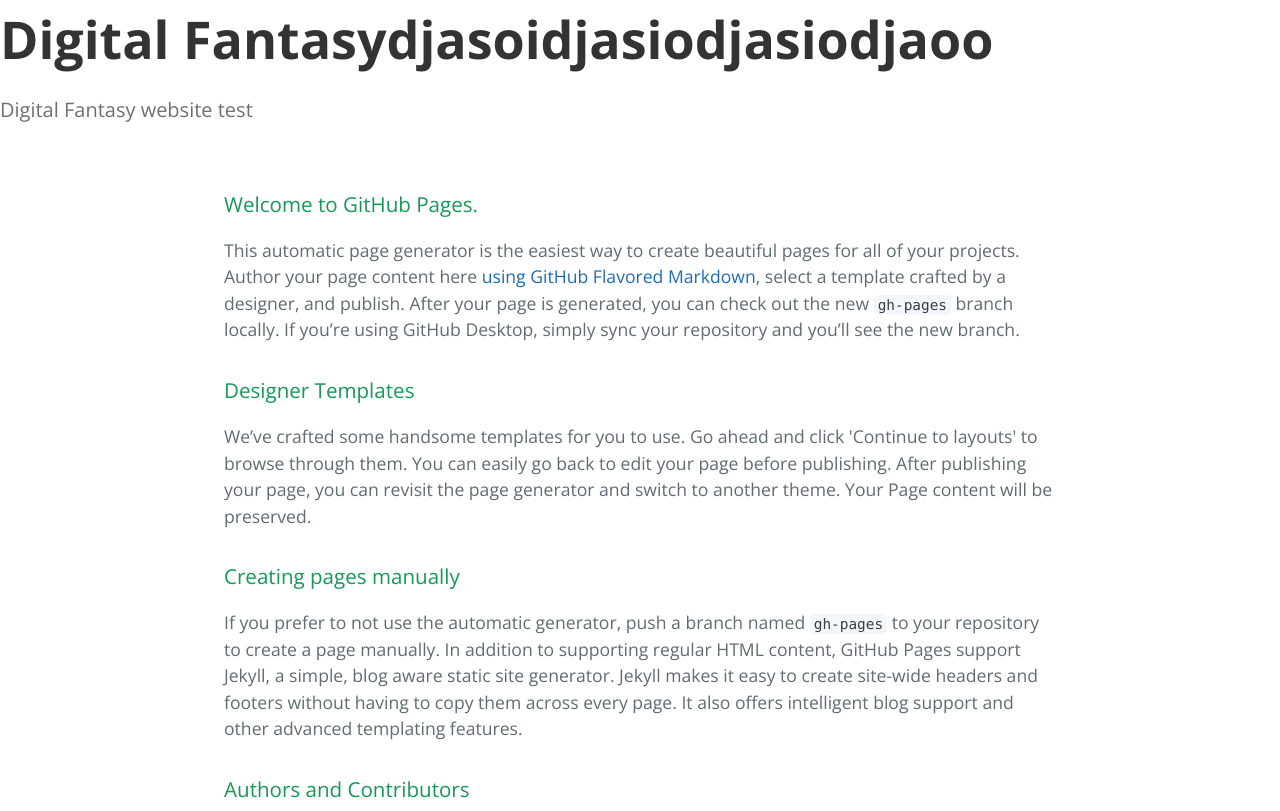
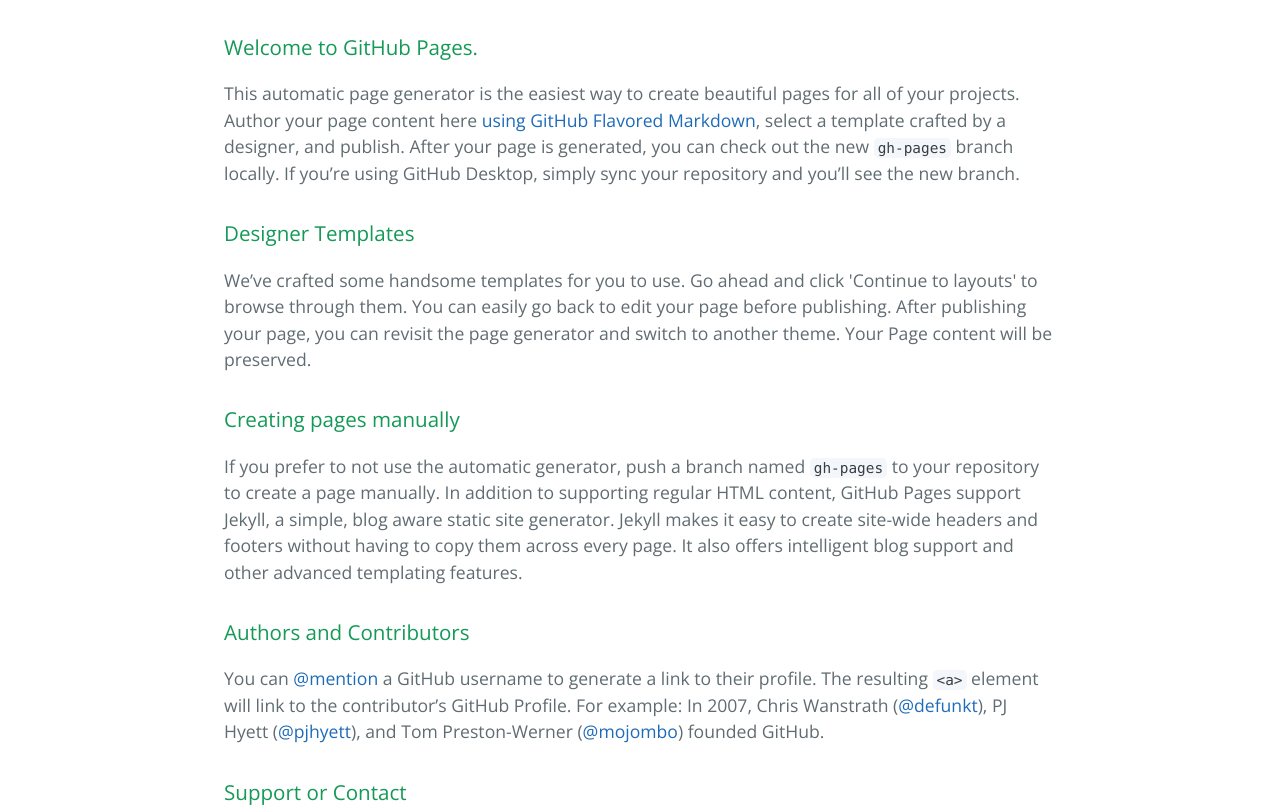
Before and after one commit to imdiogodantas/digitalfantasy, a plain HTML site: page index.html in a window 1280 px wide. Shown: the top 811 px of the page. Drawn offline with nearby package versions, Linux system fonts and the light colour scheme.

Commit message:
Header Remove

```diff
--- a/index.html
+++ b/index.html
@@ -10,11 +10,6 @@
     <link rel="stylesheet" type="text/css" href="stylesheets/github-light.css" media="screen">
   </head>
   <body>
-    <section class="page-header">
-      <h1 class="project-name">Digital Fantasydjasoidjasiodjasiodjaoo</h1>
-      <h2 class="project-tagline">Digital Fantasy website test</h2>
-    </section>
-
     <section class="main-content">
       <h3>
 <a id="welcome-to-github-pages" class="anchor" href="#welcome-to-github-pages" aria-hidden="true"><span aria-hidden="true" class="octicon octicon-link"></span></a>Welcome to GitHub Pages.</h3>
--- a/stylesheets/stylesheet.css
+++ b/stylesheets/stylesheet.css
@@ -52,15 +52,6 @@ a {
     .btn + .btn {
       margin-top: 1rem;
       margin-left: 0; } }
-
-.page-header {
-  color: #333;
-  text-align: left;
-  background-color: #159957;
-  background-image: linear-gradient(120deg, #FFF, #FFF); }
-  max-width: 64rem;
-  padding: 2rem 6rem;
-  margin: 0 auto;
 
 @media screen and (min-width: 64em) {
   .page-header {
```
